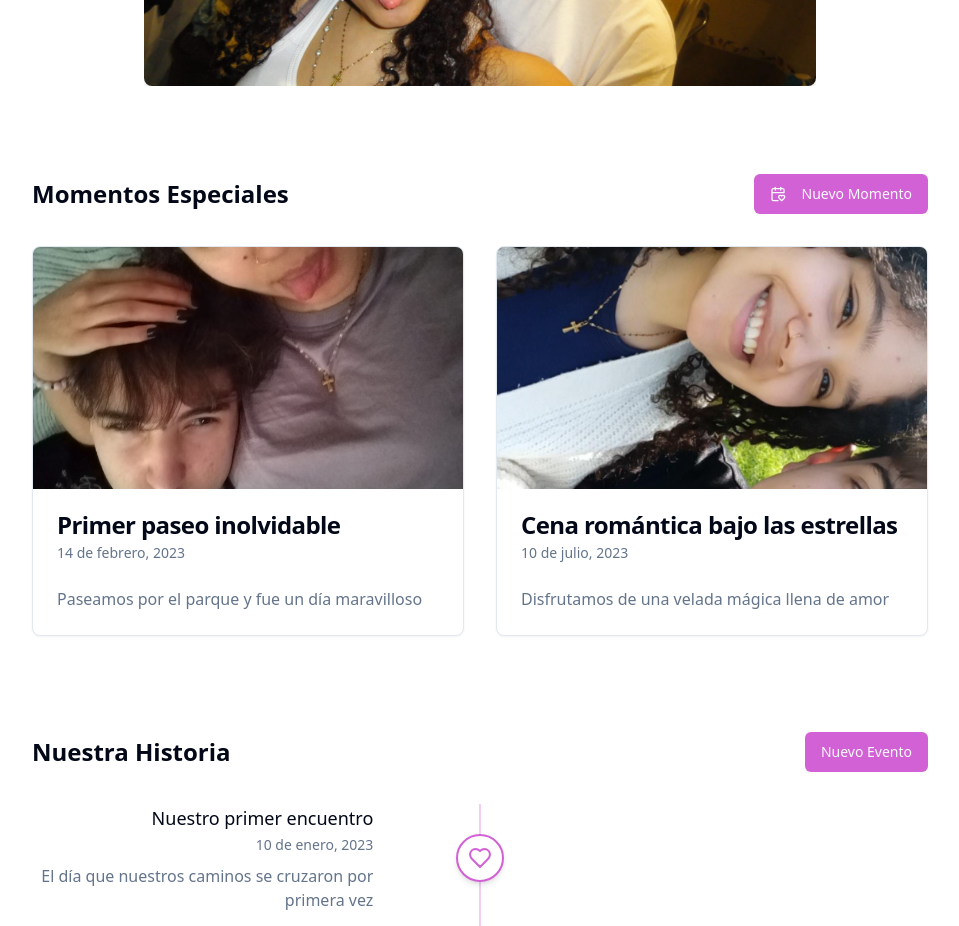
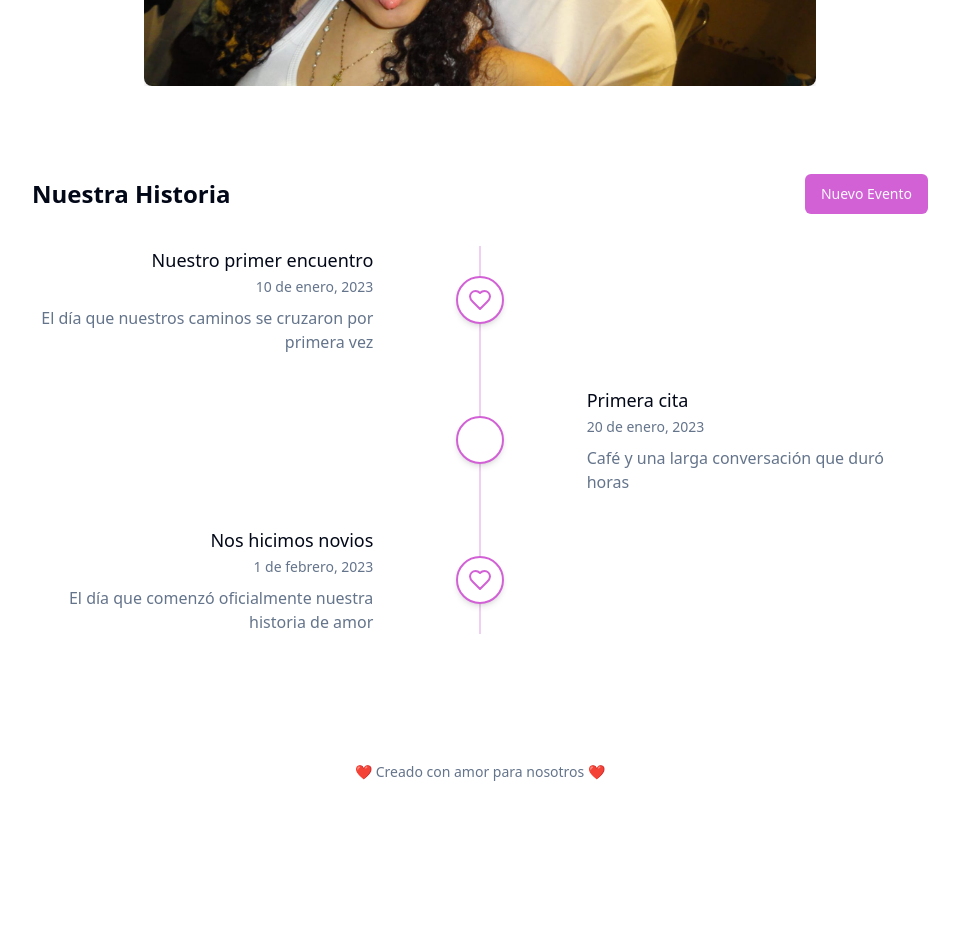
Before and after one commit to ivaannr/web-karina, a React (Vite) app: page / in a window 1280 px wide. Shown: the part 860-1786 px from the top of the page, without its empty margins (160-1119 px from the left). After the commit the page ends 1706 px from the top, so only its background shows below. Built offline with nearby package versions, Linux system fonts and the light colour scheme.

Commit message:
Remove special moments section
Remove the special moments section from the index page.

```diff
--- a/src/pages/Index.tsx
+++ b/src/pages/Index.tsx
@@ -1,6 +1,6 @@
 
 import { Header } from "@/components/Header";
-import { SpecialMoments } from "@/components/SpecialMoments";
+// Eliminamos la importación de SpecialMoments
 import { Timeline } from "@/components/Timeline";
 import { PhotoGallery } from "@/components/PhotoGallery";
 import { RelationshipProvider } from "@/context/RelationshipContext";
@@ -17,7 +17,7 @@ const Index = () => {
             </span>
           </div>
           <PhotoGallery />
-          <SpecialMoments />
+          {/* Quitamos el componente <SpecialMoments /> */}
           <Timeline />
           <footer className="text-center py-8 text-sm text-muted-foreground mt-12">
             <p>❤️ Creado con amor para nosotros ❤️</p>
```
